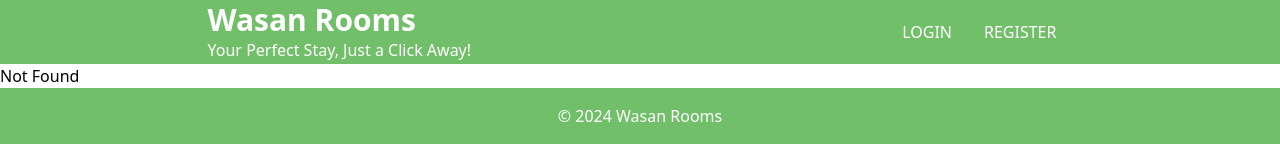
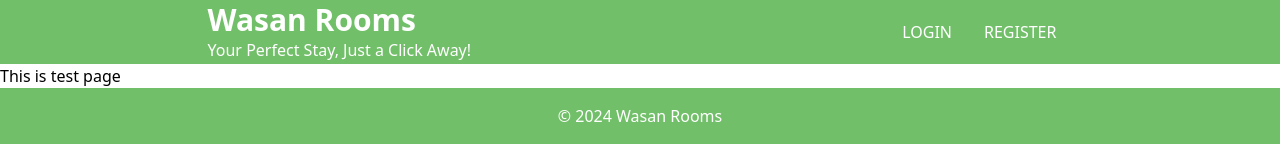
Before and after one commit to srinisLearning/WasanRoomsClient, a React (Vite) app: page /testPage in a window 1280 px wide. Before the commit this address had no page. Shown: the top 160 px of the page. Built offline with nearby package versions, Linux system fonts and the light colour scheme.

Commit message:
Added Test Page

```diff
--- a/src/App.jsx
+++ b/src/App.jsx
@@ -13,13 +13,13 @@
 import AdminBookingsPage from "./pages/admin/AdminBookingsPage";
 import ProfilePage from "./pages/ProfilePage";
 import FileUploadComponent from "./components/FileUploadComponent";
+import TestPage from "./pages/TestPage";
 //import "dotenv/config";
 //BASE_URL = process.env.REACT_APP_API_URL;
 //axios.defaults.baseURL = BASE_URL;
 //axios.defaults.baseURL = " http://127.0.0.1:6066";
 axios.defaults.baseURL = "https://wasan-rooms-server.vercel.app:6066";
 function App() {
-  //console.log(process.env.REACT_APP_API_URL);
   return (
     <>
       <Navbar />
@@ -38,6 +38,7 @@
         <Route path="/profile" element={<ProfilePage />} />
         <Route path="*" element={<h1>Not Found</h1>} />
         <Route path="/fileupload" element={<FileUploadComponent />} />
+        <Route path="/testPage" element={<TestPage />} />
       </Routes>
 
       <footer className="bg-primary text-white text-center p-4 h-25 w-full">
--- /dev/null
+++ b/src/pages/TestPage.jsx
@@ -0,0 +1,7 @@
+import React from "react";
+
+const TestPage = () => {
+  return <div>This is test page</div>;
+};
+
+export default TestPage;
```
